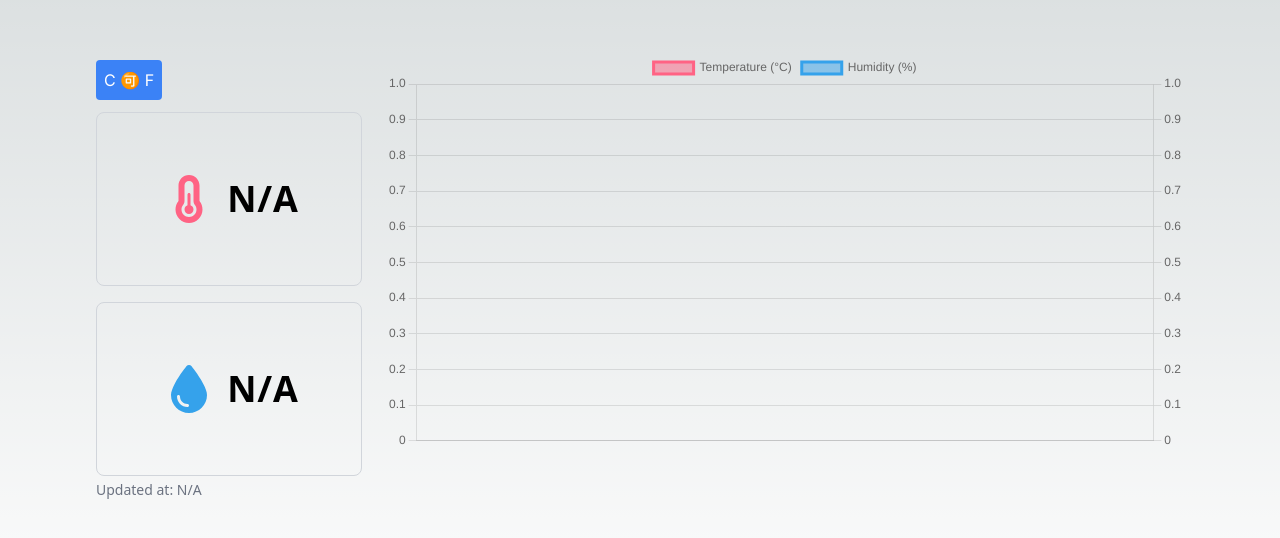
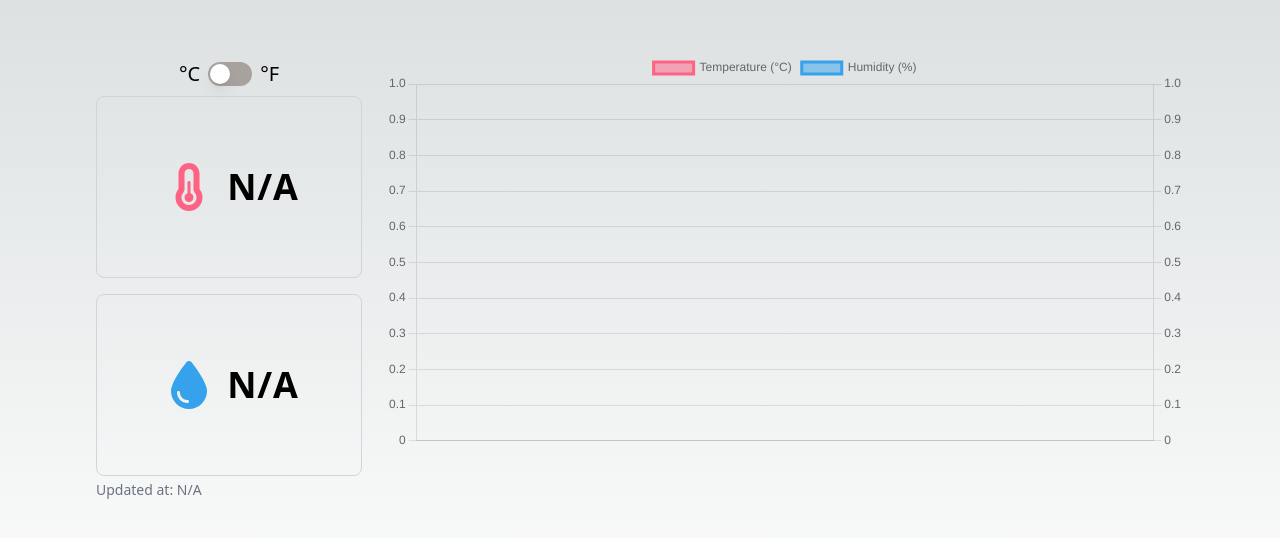
Before and after one commit to andyhsu10/2024-solar-eclipse-orange-monitor, a Next.js app: page / in a window 1280 px wide. Shown: the part 124-662 px from the top of the page. Built offline with nearby package versions, Linux system fonts and the light colour scheme; no server answers.

Commit message:
feat: celsius and fahrenheit switch

```diff
--- a/package.json
+++ b/package.json
@@ -15,6 +15,7 @@
     "@fortawesome/free-regular-svg-icons": "^6.5.1",
     "@fortawesome/free-solid-svg-icons": "^6.5.1",
     "@fortawesome/react-fontawesome": "^0.2.0",
+    "@headlessui/react": "^1.7.18",
     "@serialport/parser-readline": "^12.0.0",
     "@t3-oss/env-nextjs": "^0.9.2",
     "chart.js": "^4.4.2",
--- a/src/app/page.tsx
+++ b/src/app/page.tsx
@@ -8,6 +8,9 @@ import { getData } from '@/lib/api';
 import { AllEnvDataResponse } from '@/types/backend.schema';
 import { faDroplet, faTemperatureHalf } from '@fortawesome/free-solid-svg-icons';
 import { FontAwesomeIcon } from '@fortawesome/react-fontawesome';
+import { Switch } from '@headlessui/react';
+
+type Data = { timestamp: string; temperature: number; humidity: number; unixTimestamp: number };
 
 Chart.register(CategoryScale, LinearScale, PointElement, LineElement, BarElement, Tooltip, Legend);
 
@@ -16,17 +19,17 @@ const toFahrenheit = (celsius: number) => {
 };
 
 export default function Home() {
-  const [envData, setEnvData] = useState<{ timestamp: string; temperature: number; humidity: number }[]>([]);
+  const [envData, setEnvData] = useState<Data[]>([]);
   const [latestTemperature, setLatestTemperature] = useState<number | undefined>(undefined);
   const [latestHumidity, setLatestHumidity] = useState<number | undefined>(undefined);
   const [lastUpdatedAt, setLastUpdatedAt] = useState<string | undefined>(undefined);
   const [isCelsius, setIsCelsius] = useState<boolean>(true);
+  const [isExpired, setIsExpired] = useState<boolean>(false);
 
   useEffect(() => {
     setInterval(() => {
       getData()
         .then((result: AllEnvDataResponse) => {
-          console.log(result);
           const mappedData = result.data.map((d) => {
             const time = new Date(d.unix_timestamp);
 
@@ -43,7 +46,12 @@ export default function Home() {
             // Build the formatted string
             const formattedString = `${month}/${day} ${hours}:${minutes}:${seconds}`;
 
-            return { timestamp: formattedString, temperature: d.temperature, humidity: d.humidity };
+            return {
+              timestamp: formattedString,
+              temperature: d.temperature,
+              humidity: d.humidity,
+              unixTimestamp: d.unix_timestamp,
+            };
           });
           const lastData = mappedData.at(-1);
 
@@ -51,6 +59,7 @@ export default function Home() {
           setLatestTemperature(lastData?.temperature);
           setLatestHumidity(lastData?.humidity);
           setLastUpdatedAt(lastData?.timestamp);
+          setIsExpired(lastData ? new Date().getDate() - lastData.unixTimestamp > 60 * 1000 : true);
         })
         .catch((error) => {
           console.error(error);
@@ -62,10 +71,24 @@ export default function Home() {
     <main className="flex min-h-screen flex-col items-center justify-center p-24">
       <div className="z-10 flex min-h-[28rem] w-full max-w-6xl flex-col gap-6 md:flex-row">
         <div className="flex flex-col gap-4 pt-2 md:basis-1/4">
-          <div className="-mb-3">
-            <button className="button mb-2 rounded bg-blue-500 p-2 text-white" onClick={() => setIsCelsius(!isCelsius)}>
-              C 🉑 F
-            </button>
+          <div className="-mb-2 flex items-center justify-center">
+            <div className="flex items-center gap-2">
+              <span className="font-sans text-xl font-medium">°C</span>
+              <Switch
+                checked={!isCelsius}
+                onChange={() => setIsCelsius(!isCelsius)}
+                className={`${!isCelsius ? 'bg-[#ff6384]' : 'bg-stone-400'}
+          relative inline-flex h-[1.5rem] w-[2.75rem] shrink-0 cursor-pointer rounded-full border-2 border-transparent transition-colors duration-200 ease-in-out focus:outline-none focus-visible:ring-2  focus-visible:ring-white/75`}
+              >
+                <span className="sr-only">Use setting</span>
+                <span
+                  aria-hidden="true"
+                  className={`${!isCelsius ? 'translate-x-5' : 'translate-x-0'}
+            pointer-events-none inline-block h-[1.25rem] w-[1.25rem] transform rounded-full bg-white shadow-lg ring-0 transition duration-200 ease-in-out`}
+                />
+              </Switch>
+              <span className="font-sans text-xl font-medium">°F</span>
+            </div>
           </div>
 
           <div className="flex flex-1 items-center justify-center gap-2 rounded-lg border border-gray-300 p-2">
@@ -83,7 +106,9 @@ export default function Home() {
               {latestHumidity ? `${latestHumidity} %` : 'N/A'}
             </p>
           </div>
-          <p className="-mt-3 font-sans text-sm text-gray-500">Updated at: {lastUpdatedAt ?? 'N/A'}</p>
+          <p className={`-mt-3 font-sans text-sm ${isExpired ? 'text-red-600' : 'text-gray-500'}`}>
+            Updated at: {lastUpdatedAt ?? 'N/A'}
+          </p>
         </div>
 
         <div className="h-full md:basis-3/4">
```
Also changed, not shown: 1 other file (tests, documents, lock files or other folders).
